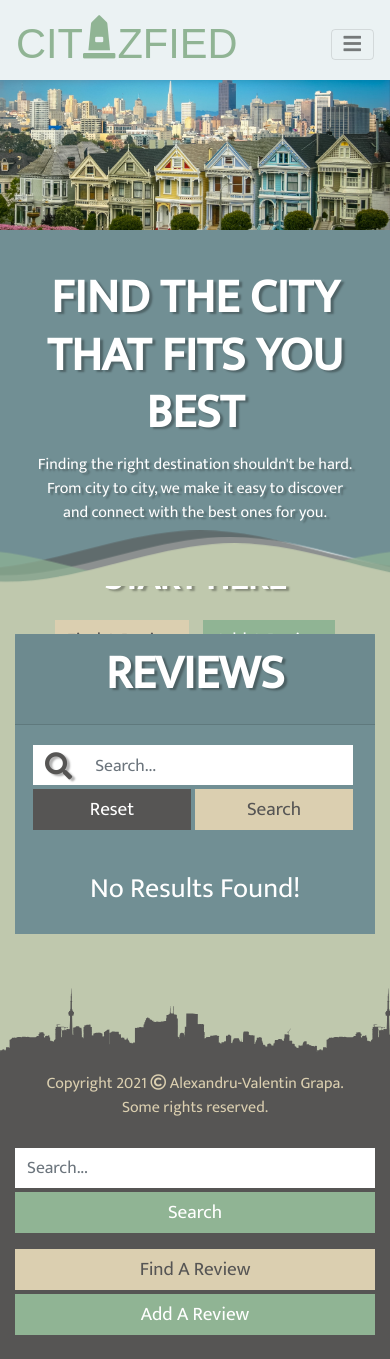
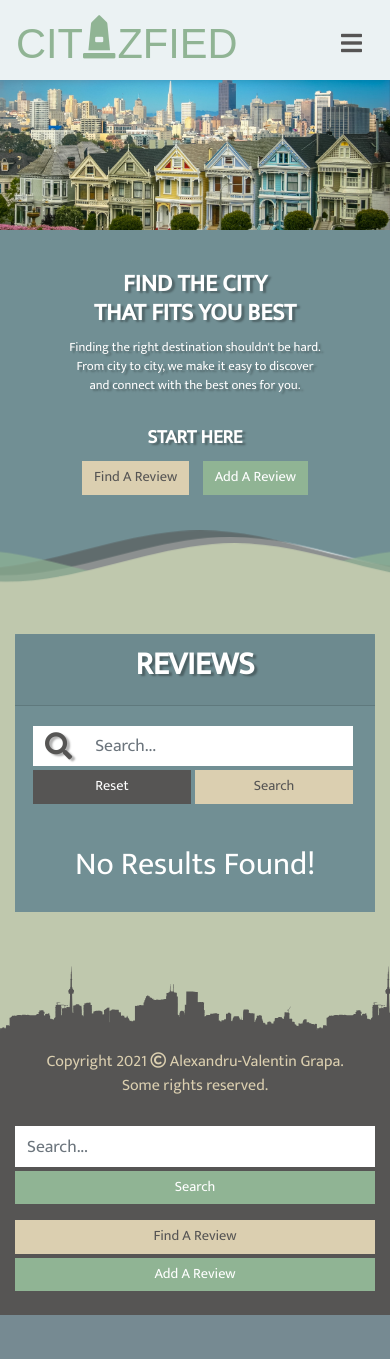
Before and after one commit to alexandruvalentin/Citizfied, a Flask app: page / in a window 390 px wide. After the commit the page ends 1315 px from the top, so only its background shows below. Run offline with Flask 2, Linux system fonts and the light colour scheme; data that the repository does not hold is empty; some libraries are stand-ins or nearby versions; some web fonts are replaced.

Commit message:
Add hero container media queries

```diff
--- a/static/css/style.css
+++ b/static/css/style.css
@@ -506,6 +506,22 @@ footer {
         margin-right: 0;
         margin-left: 2px;
     }
+    .hero-container h1 {
+        font-size: 1.5rem;
+    }
+    .cta-buttons h3 {
+        font-size: 1.2rem;
+        margin: 0;
+    }
+    .hero-container p {
+        font-size: .8rem;
+    }
+    .btn {
+        font-size: .9rem;
+    }
+    .content h3 {
+        font-size: 2rem;
+    }
 }
 
 @media screen and (max-width: 768px) {
@@ -527,3 +543,11 @@ footer {
     border-radius: 0;
     font-size: 1rem;
 }
+
+.navbar-light .navbar-toggler {
+    font-size: 1.5rem;
+    outline: none;
+    border: none;
+    box-shadow: none;
+    color: #565554;
+}
--- a/templates/edit_review.html
+++ b/templates/edit_review.html
@@ -11,7 +11,7 @@
                     </h3>
                 </div>
                 <div class="card-body">
-                    <form method="POST" action="{{ url_for('edit_review', review_id=review._id) }}">
+                    <form method="POST" action="{{ url_for('edit_review', review_id=review._id) }}" id="my-form">
                         <div class="form-row">
                             <div class="col">
                                 <select id="country" class="form-control" name="country" required>
@@ -74,7 +74,7 @@
                 <div class="card-footer text-center">
                     <a href="{{ url_for('get_reviews') }}" class="btn btn-danger">Cancel <i
                             class="fas fa-times circle"></i></a>
-                    <button type="submit" class="btn btn-default">
+                    <button type="submit" form="my-form" class="btn btn-default">
                         Edit Review <i class="fas fa-edit"></i>
                     </button>
                 </div>
```
